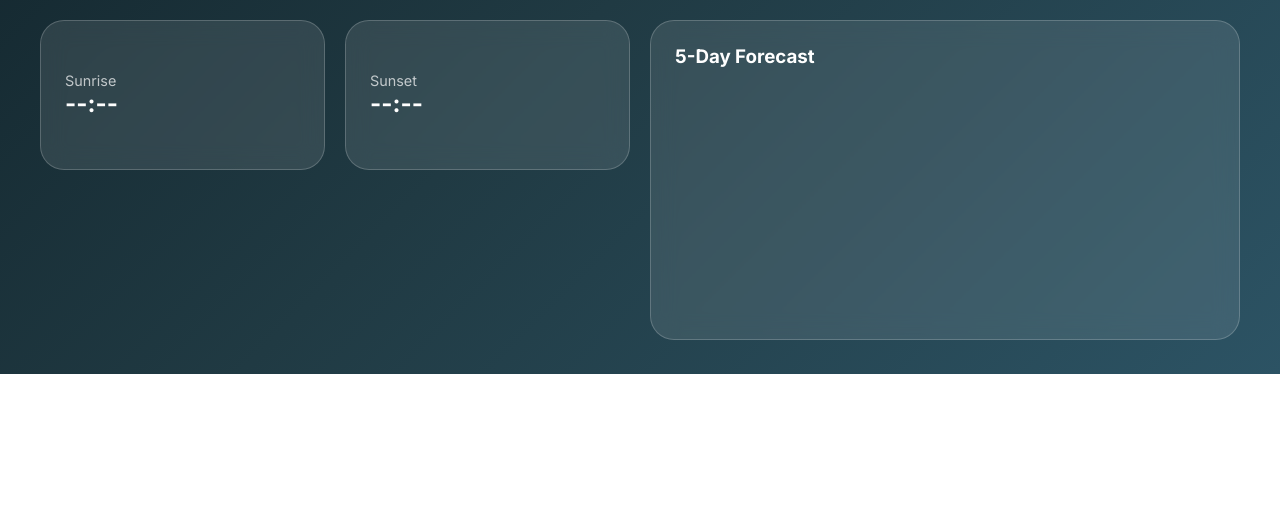
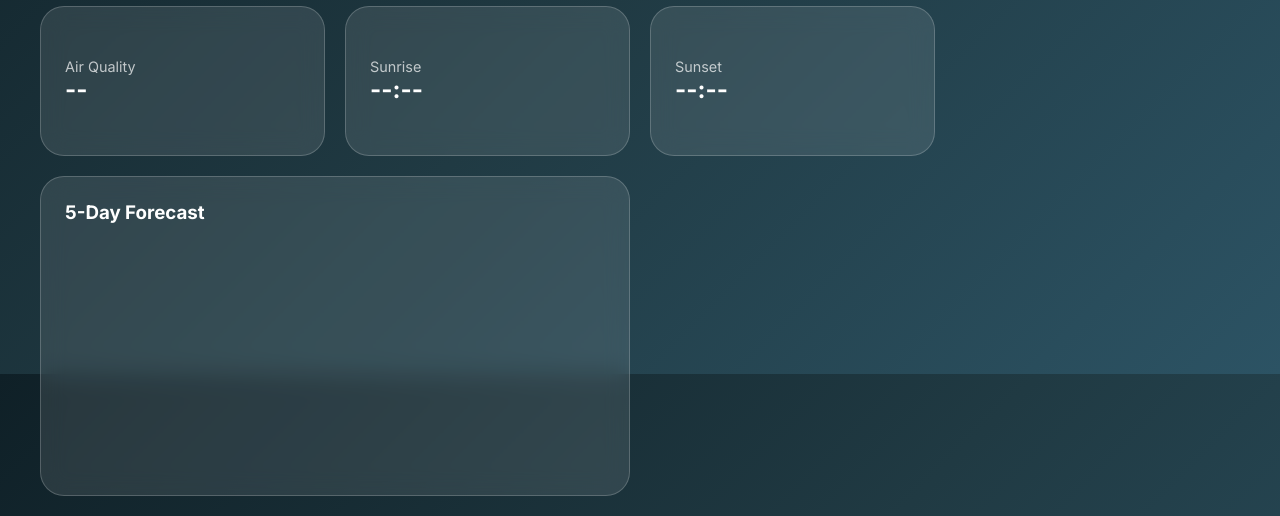
Before and after one commit to Mr-S-U-D-O/javascriptProjectBasedLearning, a plain HTML site: page weatherApp/index.html in a window 1280 px wide. Shown: the part 426-942 px from the top of the page. Before the commit the page ends 800 px from the top, so only its background shows below. Drawn offline with Linux system fonts and the light colour scheme; no server answers.

Commit message:
Add Air Quality placeholder to HTML

```diff
--- a/weatherApp/index.html
+++ b/weatherApp/index.html
@@ -69,6 +69,13 @@
           </div>
         </div>
 
+        <div class="card airQualityCard glass">
+          <div class="detailInfo">
+            <p>Air Quality</p>
+            <h3 class="airQuality">--</h3>
+          </div>
+        </div>
+
         <div class="card sunriseCard glass">
           <div class="detailInfo">
             <p>Sunrise</p>
```
